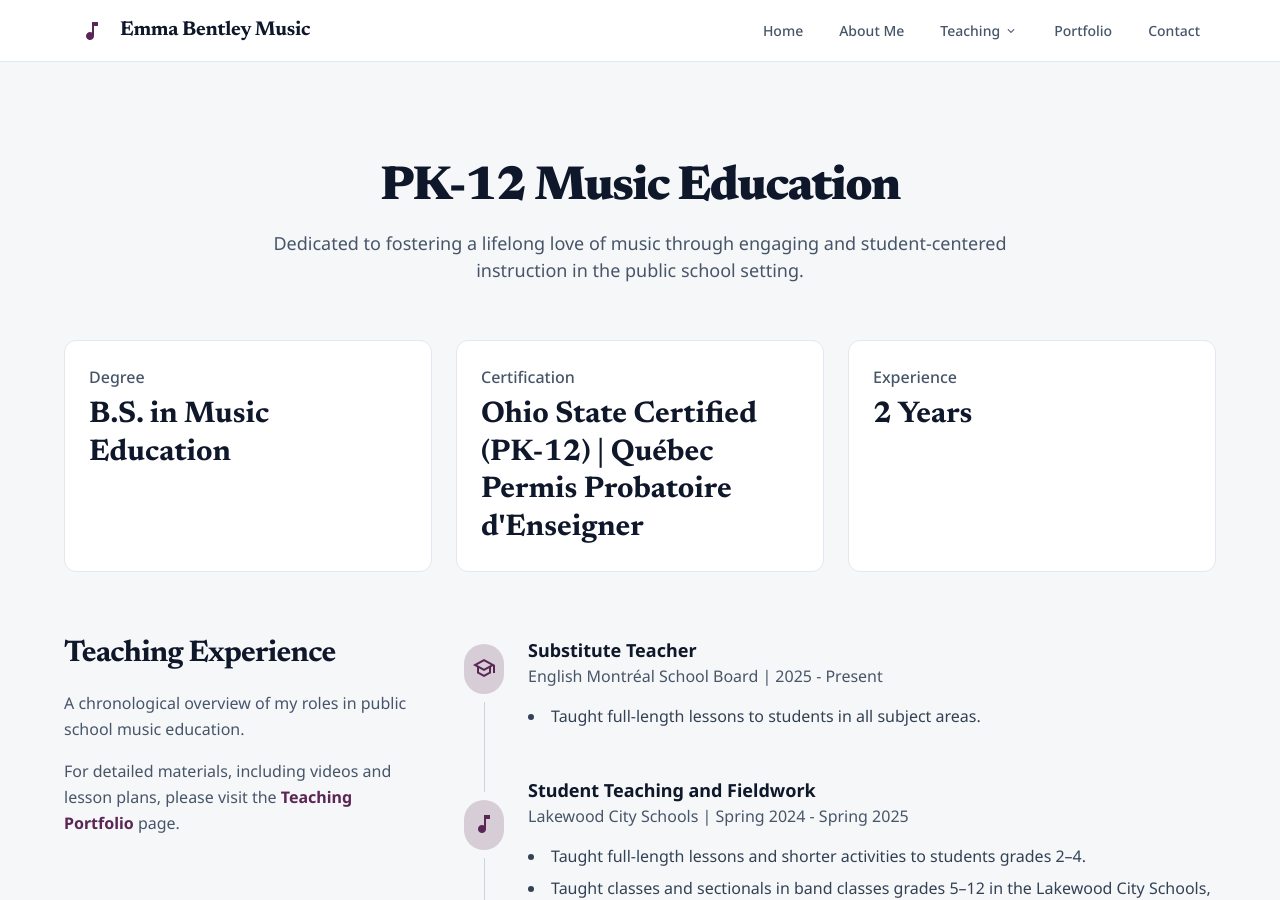
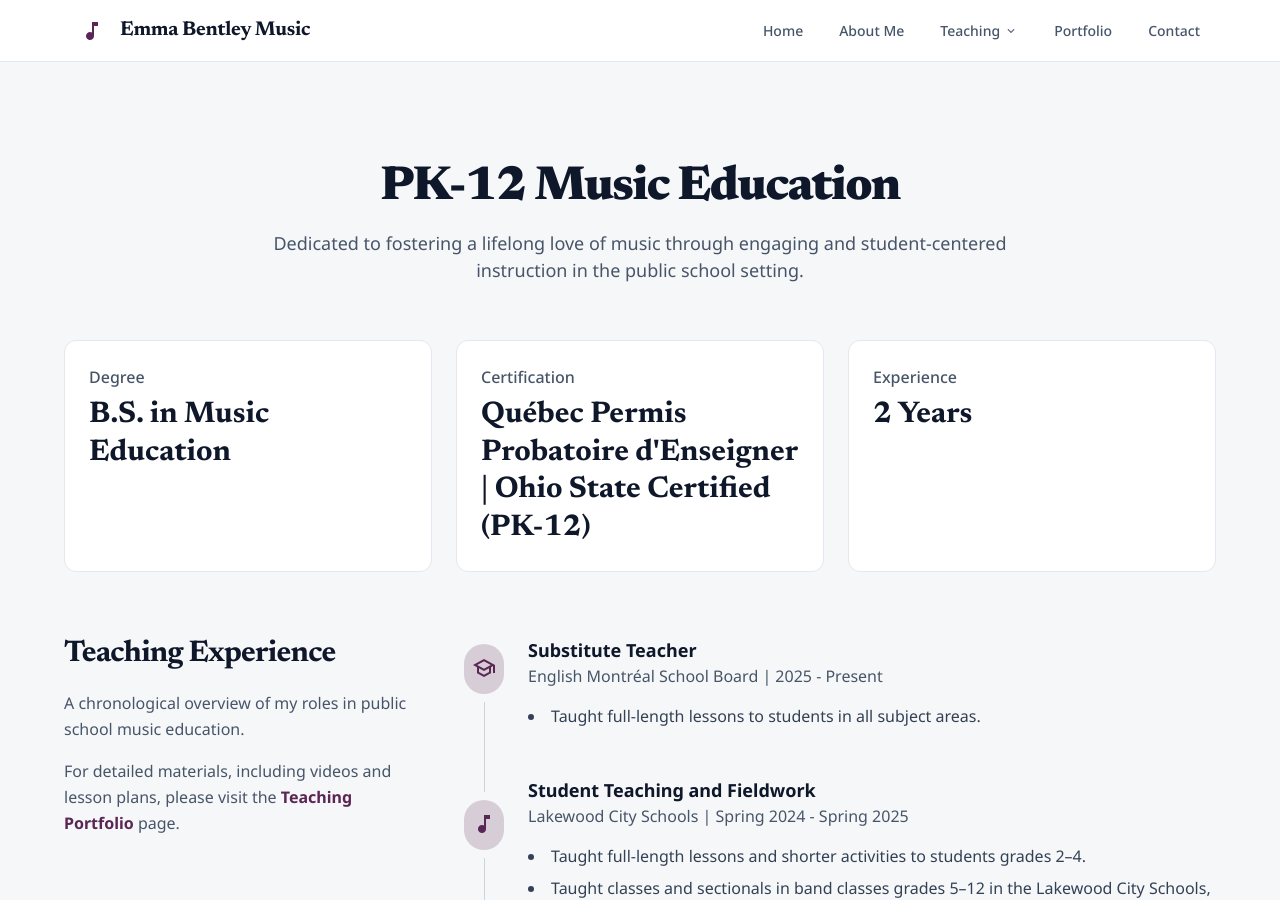
Before and after one commit to emmabentleymusic/emmabentleymusic.github.io, a Jekyll site: the page built from school-teaching.markdown, in a window 1280 px wide and 900 px high. Built offline with Jekyll 4.4.1, drawn with Linux system fonts in a browser that asks for light colours; nearby versions of some CDN libraries.

Commit message:
licenses pt 2

```diff
--- a/school-teaching.markdown
+++ b/school-teaching.markdown
@@ -11,8 +11,7 @@ subtitle: Dedicated to fostering a lifelong love of music through engaging and s
     </div>
     <div class="flex flex-col gap-2 rounded-xl p-6 border border-slate-200 dark:border-slate-700 bg-white dark:bg-card-dark">
         <p class="text-slate-600 dark:text-slate-400 text-base font-medium leading-normal">Certification</p>
-        <p class="font-display text-slate-900 dark:text-slate-100 text-3xl font-bold leading-tight">Ohio State Certified (PK-12) |
-        Québec Permis Probatoire d'Enseigner</p>
+        <p class="font-display text-slate-900 dark:text-slate-100 text-3xl font-bold leading-tight">  Québec Permis Probatoire d'Enseigner | Ohio State Certified (PK-12)</p>
     </div>
     <div class="flex flex-col gap-2 rounded-xl p-6 border border-slate-200 dark:border-slate-700 bg-white dark:bg-card-dark">
         <p class="text-slate-600 dark:text-slate-400 text-base font-medium leading-normal">Experience</p>
```
